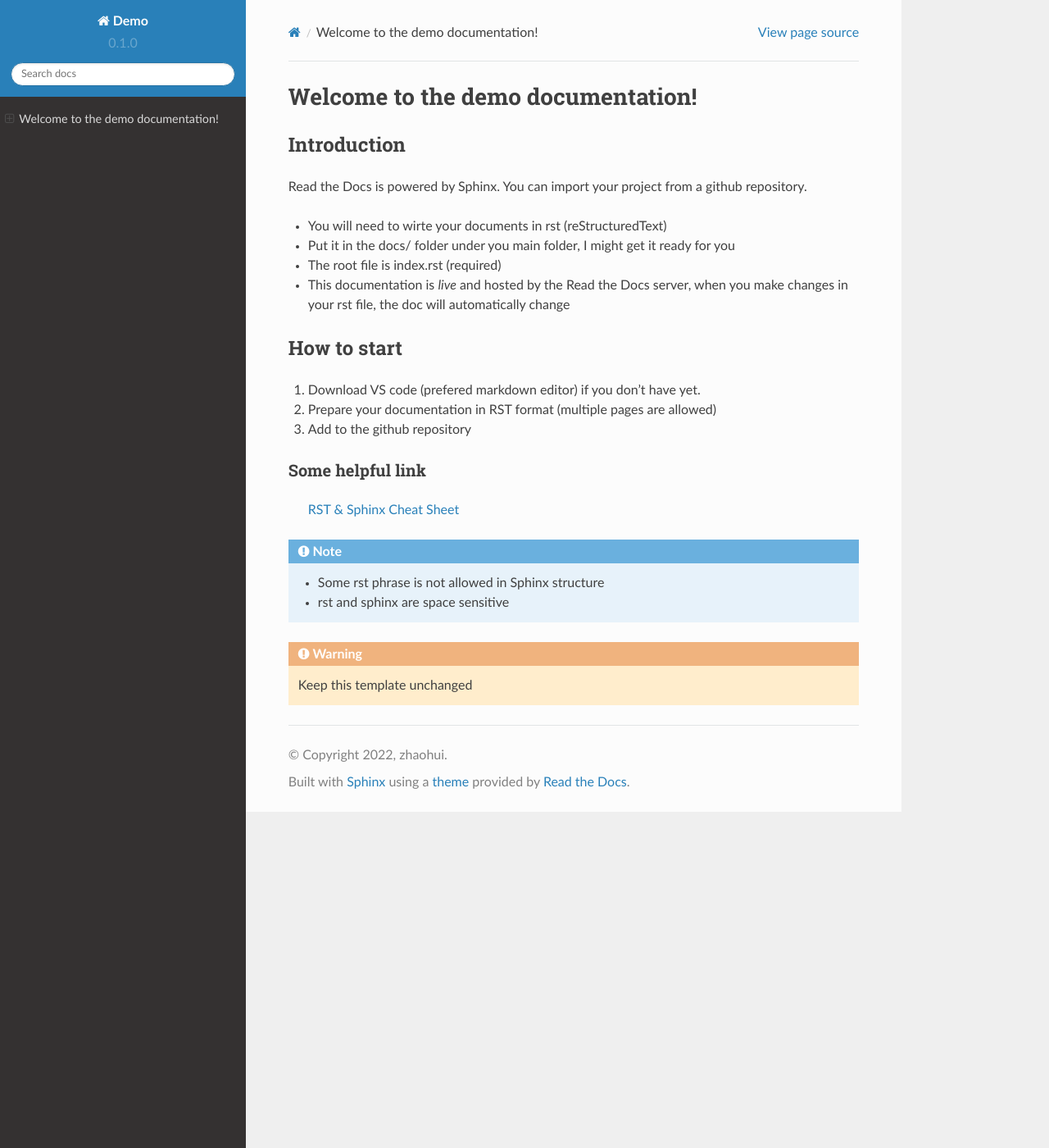
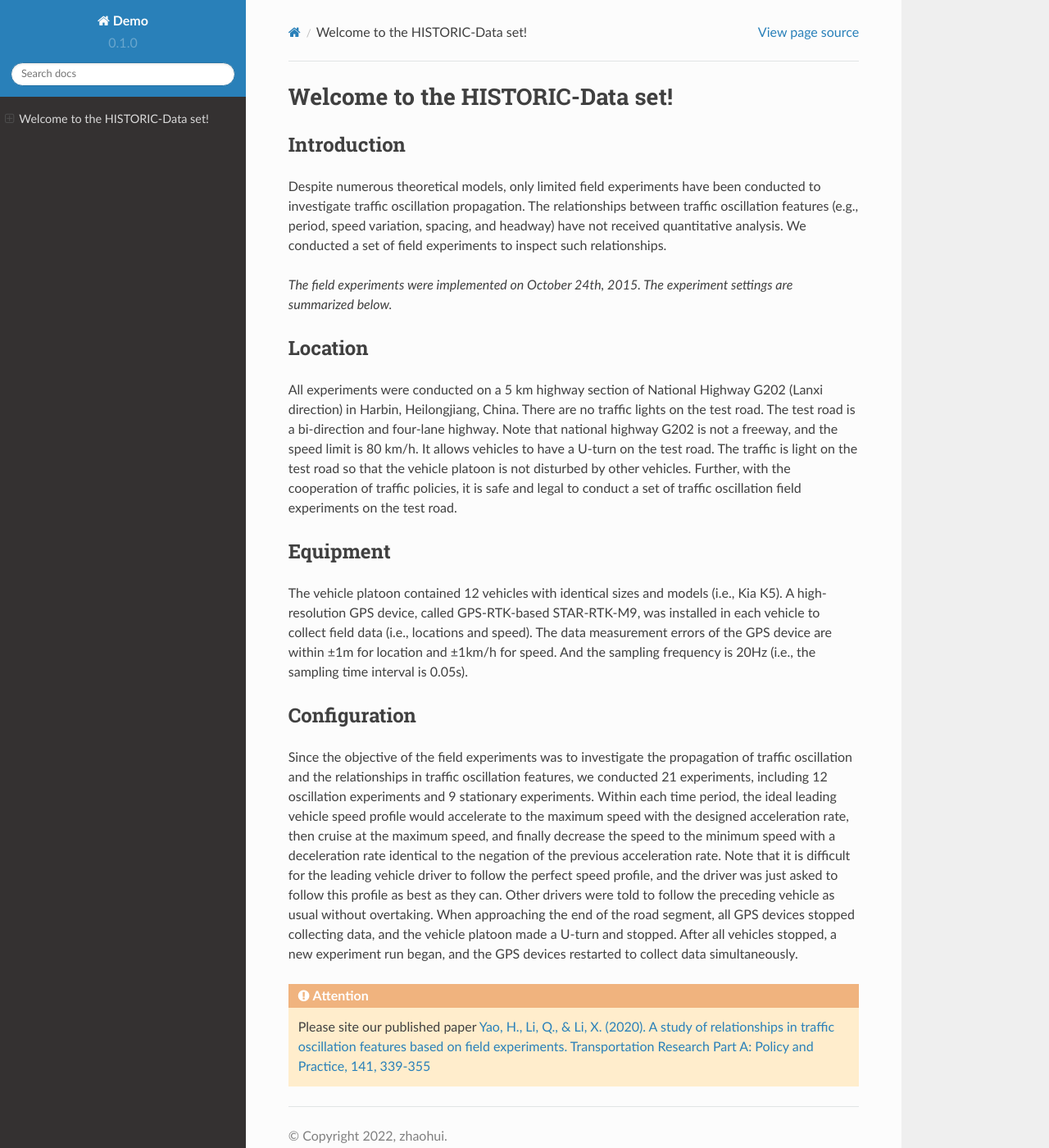
Before and after one commit to CATS-Lab/Filed-experiment-data-HISTORIC_data, a Sphinx documentation site: the page built from docs/source/index.rst, in a window 1280 px wide and 1400 px high. Shown: the whole window at 82% size. Built offline with Sphinx 7.4.7 and the Read the Docs theme 2.0.0, drawn with Linux system fonts in a browser that asks for light colours.

Commit message:
Update index.rst

```diff
--- a/docs/source/index.rst
+++ b/docs/source/index.rst
@@ -1,32 +1,25 @@
-Welcome to the demo documentation!
+Welcome to the HISTORIC-Data set!
 ===================================
 
 Introduction
 --------------------
-Read the Docs is powered by Sphinx. You can import your project from
-a github repository.
+Despite numerous theoretical models, only limited field experiments have been conducted to investigate traffic oscillation propagation. The relationships between traffic oscillation features (e.g., period, speed variation, spacing, and headway) have not received quantitative analysis. We conducted a set of field experiments to inspect such relationships.
 
-- You will need to wirte your documents in rst (reStructuredText)
-- Put it in the docs/ folder under you main folder, I might get it ready for you
-- The root file is index.rst (required)
-- This documentation is *live* and hosted by the Read the Docs  server, when you make changes in your rst file, the doc will automatically change
+*The field experiments were implemented on October 24th, 2015. The experiment settings are summarized below.*
 
-How to start
+Location
 ---------------------
-1. Download VS code (prefered markdown editor) if you don't have yet.
-2. Prepare your documentation in RST format (multiple pages are allowed)
-3. Add to the github repository
+All experiments were conducted on a 5 km highway section of National Highway G202 (Lanxi direction) in Harbin, Heilongjiang, China. There are no traffic lights on the test road. The test road is a bi-direction and four-lane highway. Note that national highway G202 is not a freeway, and the speed limit is 80 km/h. It allows vehicles to have a U-turn on the test road. The traffic is light on the test road so that the vehicle platoon is not disturbed by other vehicles. Further, with the cooperation of traffic policies, it is safe and legal to conduct a set of traffic oscillation field experiments on the test road.
 
-Some helpful link
-^^^^^^^^^^^^^^^^^^^^^^
+Equipment
+----------------------
+The vehicle platoon contained 12 vehicles with identical sizes and models (i.e., Kia K5). A high-resolution GPS device, called GPS-RTK-based STAR-RTK-M9, was installed in each vehicle to collect field data (i.e., locations and speed). The data measurement errors of the GPS device are within ±1m for location and ±1km/h for speed. And the sampling frequency is 20Hz (i.e., the sampling time interval is 0.05s).
 
- `RST & Sphinx Cheat Sheet <https://sphinx-tutorial.readthedocs.io/cheatsheet/#sphinx-cheat-sheet>`_
+Configuration
+---------------------
+Since the objective of the field experiments was to investigate the propagation of traffic oscillation and the relationships in traffic oscillation features, we conducted 21 experiments, including 12 oscillation experiments and 9 stationary experiments. Within each time period, the ideal leading vehicle speed profile would accelerate to the maximum speed with the designed acceleration rate, then cruise at the maximum speed, and finally decrease the speed to the minimum speed with a deceleration rate identical to the negation of the previous acceleration rate. Note that it is difficult for the leading vehicle driver to follow the perfect speed profile, and the driver was just asked to follow this profile as best as they can. Other drivers were told to follow the preceding vehicle as usual without overtaking. When approaching the end of the road segment, all GPS devices stopped collecting data, and the vehicle platoon made a U-turn and stopped. After all vehicles stopped, a new experiment run began, and the GPS devices restarted to collect data simultaneously.
 
-.. note::
+.. attention::
 
-   - Some rst phrase is not allowed in Sphinx structure
-   - rst and sphinx are space sensitive
-
-.. warning::
-
- Keep this template unchanged
+   Please site our published paper
+   `Yao, H., Li, Q., & Li, X. (2020). A study of relationships in traffic oscillation features based on field experiments. Transportation Research Part A: Policy and Practice, 141, 339-355 <https://doi.org/10.1016/j.tra.2020.09.006>`_
```
